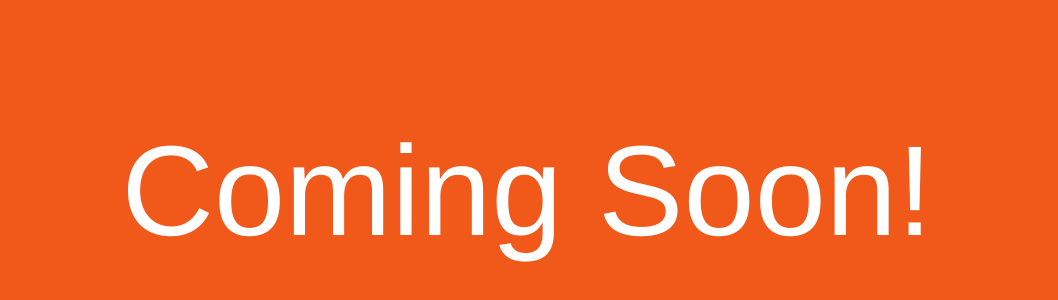
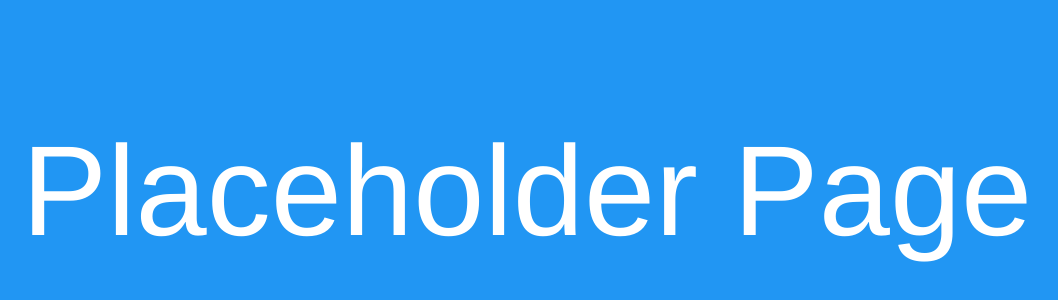
Before and after one commit to cameronsamuels/comingsoon, a plain HTML site: page index.html in a window 1280 px wide. Shown: the part 210-510 px from the top of the page, without its empty margins (113-1171 px from the left). Drawn offline with Linux system fonts and the light colour scheme.

Commit message:
(update)Updated the default customizations

```diff
--- a/style.css
+++ b/style.css
@@ -1,6 +1,6 @@
 :root {
-  --background: #f0591a;
-  --text: "Coming Soon!";
+  --background: #2196F3;
+  --text: "Placeholder Page";
 }
 
 body {
```
